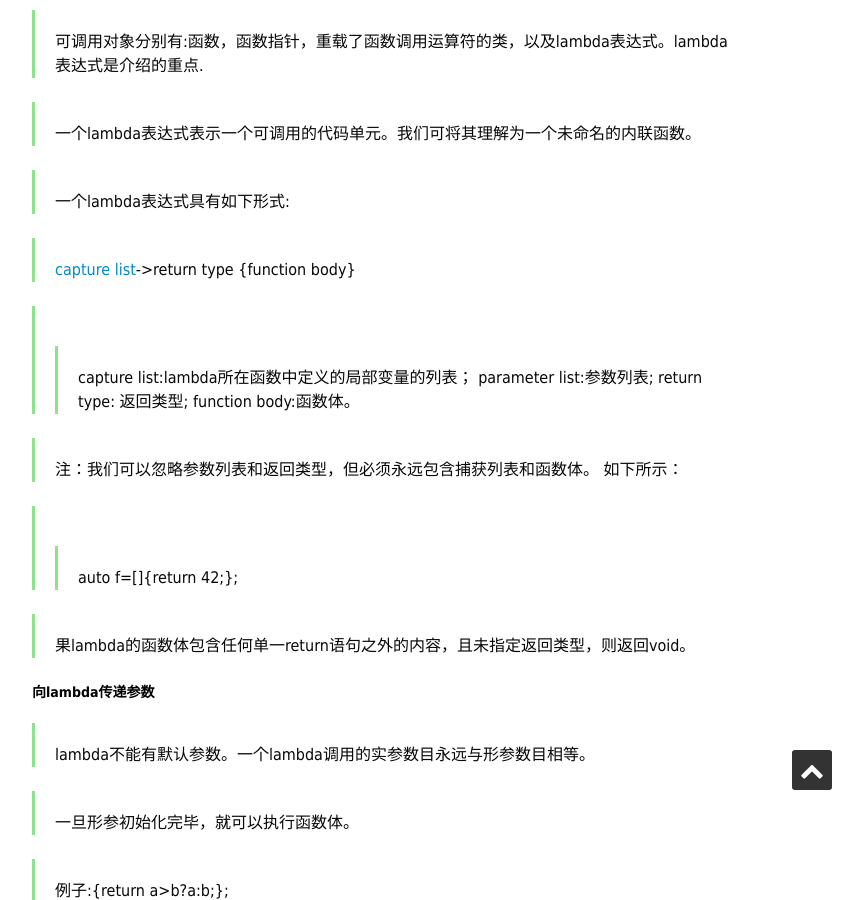
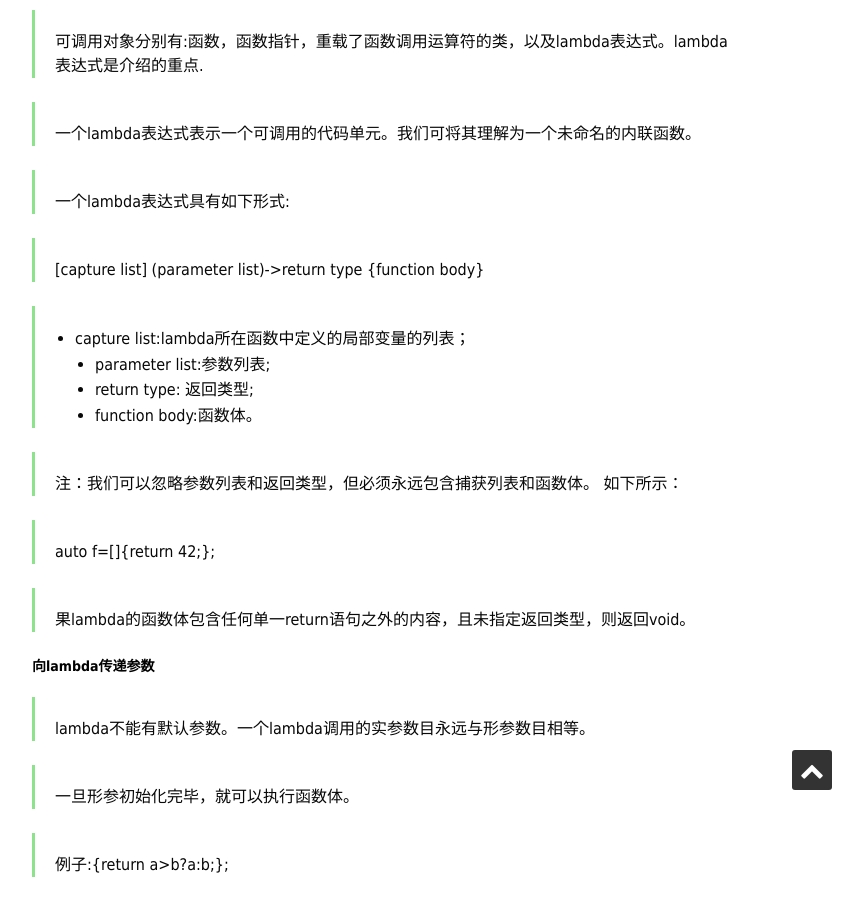
Before and after one commit to Xesian/Xesian, a Jekyll site: the page built from _posts/2015-04-06-Lambda介绍.markdown, in a window 1280 px wide and 900 px high, scrolled down 967 px. Shown: the whole window, without its empty margins (248-1111 px from the left). Built offline with Jekyll 4.4.1, drawn with Linux system fonts in a browser that asks for light colours; nearby versions of some CDN libraries; some web fonts are replaced; comment, search, counter and statistics services are not loaded.

Commit message:
xesin commit

```diff
--- a/_posts/2015-04-06-Lambda介绍.markdown
+++ b/_posts/2015-04-06-Lambda介绍.markdown
@@ -27,17 +27,17 @@ keywords: lambda predicate
 
 > 一个lambda表达式具有如下形式:
 
-> [capture list](parameter list)->return type {function body}
+> [capture list]  (parameter list)->return type {function body}
 
->>  capture list:lambda所在函数中定义的局部变量的列表；
-    parameter list:参数列表;
-    return type: 返回类型;
-    function body:函数体。
+>  + capture list:lambda所在函数中定义的局部变量的列表；
+   + parameter list:参数列表;
+   + return type: 返回类型;
+   + function body:函数体。
 
 > 注：我们可以忽略参数列表和返回类型，但必须永远包含捕获列表和函数体。
     如下所示：
 
->> auto f=[]{return 42;};
+> auto f=[]{return 42;};
 
 > 果lambda的函数体包含任何单一return语句之外的内容，且未指定返回类型，则返回void。
 
```
